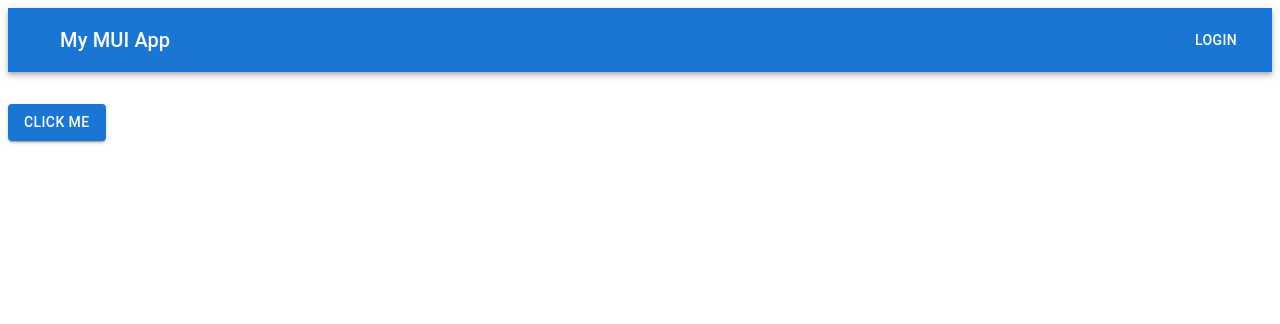
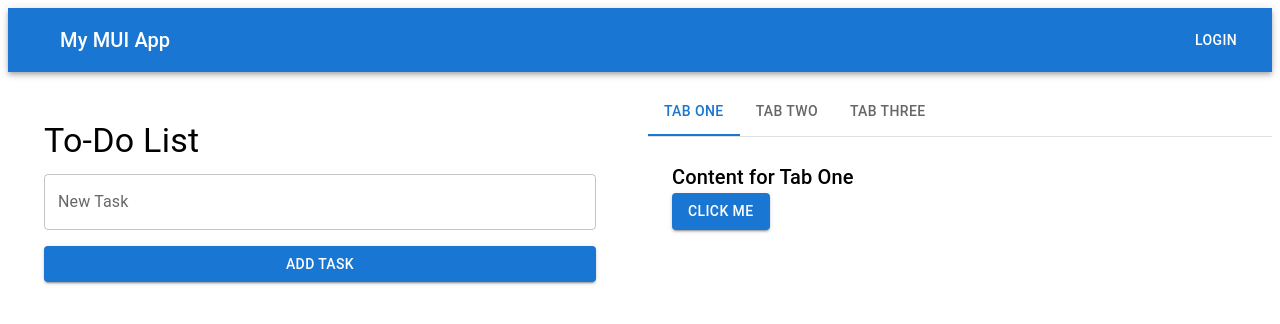
Before and after one commit to DaveyNavy/LA-Hacks-2025, a React (Vite) app: page / in a window 1280 px wide. Shown: the top 324 px of the page. Built offline with nearby package versions, Linux system fonts and the light colour scheme; some icons are missing.

Commit message:
add tabs

```diff
--- /dev/null
+++ b/src/Tab1.jsx
@@ -0,0 +1,13 @@
+import React from 'react';
+import { Typography, Button } from '@mui/material';
+
+const Tab1 = () => {
+    return (
+        <div>
+            <Typography variant="h6">Content for Tab One</Typography>
+            <Button variant="contained" color="primary">Click Me</Button>
+        </div>
+    );
+};
+
+export default Tab1;
--- /dev/null
+++ b/src/Tab2.jsx
@@ -0,0 +1,13 @@
+import React from 'react';
+import { Typography, Button } from '@mui/material';
+
+const Tab2 = () => {
+    return (
+        <div>
+            <Typography variant="h6">Content for Tab Two</Typography>
+            <Button variant="contained" color="primary">Click Me</Button>
+        </div>
+    );
+};
+
+export default Tab2;
--- /dev/null
+++ b/src/Tab3.jsx
@@ -0,0 +1,13 @@
+import React from 'react';
+import { Typography, Button } from '@mui/material';
+
+const Tab3 = () => {
+    return (
+        <div>
+            <Typography variant="h6">Content for Tab Three</Typography>
+            <Button variant="contained" color="primary">Click Me</Button>
+        </div>
+    );
+};
+
+export default Tab3;
--- /dev/null
+++ b/src/TabSelector.jsx
@@ -0,0 +1,61 @@
+import React from 'react';
+import { Tabs, Tab, Box, Typography } from '@mui/material';
+import Tab1 from './Tab1.jsx';
+import Tab2 from './Tab2.jsx';
+import Tab3 from './Tab3.jsx';
+
+function TabPanel(props) {
+    const { children, value, index, ...other } = props;
+
+    return (
+        <div
+            role="tabpanel"
+            hidden={value !== index}
+            id={`tabpanel-${index}`}
+            aria-labelledby={`tab-${index}`}
+            {...other}
+        >
+            {value === index && (
+                <Box sx={{ p: 3 }}>
+                    <Typography>{children}</Typography>
+                </Box>
+            )}
+        </div>
+    );
+}
+
+function a11yProps(index) {
+    return {
+        id: `tab-${index}`,
+        'aria-controls': `tabpanel-${index}`,
+    };
+}
+
+export default function TabSelector() {
+    const [value, setValue] = React.useState(0);
+
+    const handleChange = (event, newValue) => {
+        setValue(newValue);
+    };
+
+    return (
+        <Box sx={{ width: '100%' }}>
+            <Box sx={{ borderBottom: 1, borderColor: 'divider' }}>
+                <Tabs value={value} onChange={handleChange} aria-label="basic tabs example">
+                    <Tab label="Tab One" {...a11yProps(0)} />
+                    <Tab label="Tab Two" {...a11yProps(1)} />
+                    <Tab label="Tab Three" {...a11yProps(2)} />
+                </Tabs>
+            </Box>
+            <TabPanel value={value} index={0}>
+                <Tab1 />
+            </TabPanel>
+            <TabPanel value={value} index={1}>
+                <Tab2 />
+            </TabPanel>
+            <TabPanel value={value} index={2}>
+                <Tab3 />
+            </TabPanel>
+        </Box>
+    );
+}
--- /dev/null
+++ b/src/Tasks.jsx
@@ -0,0 +1,55 @@
+import React, { useState } from 'react';
+import { Container, Typography, TextField, Button, List, ListItem, ListItemText, IconButton } from '@mui/material';
+import DeleteIcon from '@mui/icons-material/Delete';
+
+const Tasks = () => {
+    const [tasks, setTasks] = useState([]);
+    const [task, setTask] = useState('');
+
+    const handleAddTask = () => {
+        if (task.trim()) {
+            setTasks([...tasks, task]);
+            setTask('');
+        }
+    };
+
+    const handleDeleteTask = (index) => {
+        const newTasks = tasks.filter((_, i) => i !== index);
+        setTasks(newTasks);
+    };
+
+    return (
+        <Container maxWidth="sm" style={{ marginTop: '2rem' }}>
+            <Typography variant="h4" gutterBottom>
+                To-Do List
+            </Typography>
+            <TextField
+                fullWidth
+                label="New Task"
+                variant="outlined"
+                value={task}
+                onChange={(e) => setTask(e.target.value)}
+                style={{ marginBottom: '1rem' }}
+            />
+            <Button variant="contained" color="primary" onClick={handleAddTask} fullWidth>
+                Add Task
+            </Button>
+            <List style={{ marginTop: '1rem' }}>
+                {tasks.map((task, index) => (
+                    <ListItem
+                        key={index}
+                        secondaryAction={
+                            <IconButton edge="end" aria-label="delete" onClick={() => handleDeleteTask(index)}>
+                                <DeleteIcon />
+                            </IconButton>
+                        }
+                    >
+                        <ListItemText primary={task} />
+                    </ListItem>
+                ))}
+            </List>
+        </Container>
+    );
+};
+
+export default Tasks;
--- a/src/app.jsx
+++ b/src/app.jsx
@@ -1,6 +1,8 @@
 import React from 'react';
 import { Button, AppBar, Toolbar, Typography, IconButton } from '@mui/material';
 import MenuIcon from '@mui/icons-material/Menu';
+import TabSelector from './TabSelector.jsx';
+import Tasks from './Tasks.jsx';
 
 function App() {
     return (
@@ -16,9 +18,14 @@ function App() {
                     <Button color="inherit">Login</Button>
                 </Toolbar>
             </AppBar>
-            <Button variant="contained" color="primary" sx={{ mt: 4 }}>
-                Click Me
-            </Button>
+            <div style={{ display: 'flex', marginTop: '16px' }}>
+                <div style={{ flex: 1, marginRight: '8px' }}>
+                    <Tasks />
+                </div>
+                <div style={{ flex: 1, marginLeft: '8px' }}>
+                    <TabSelector />
+                </div>
+            </div>
         </div>
     );
 }
```
